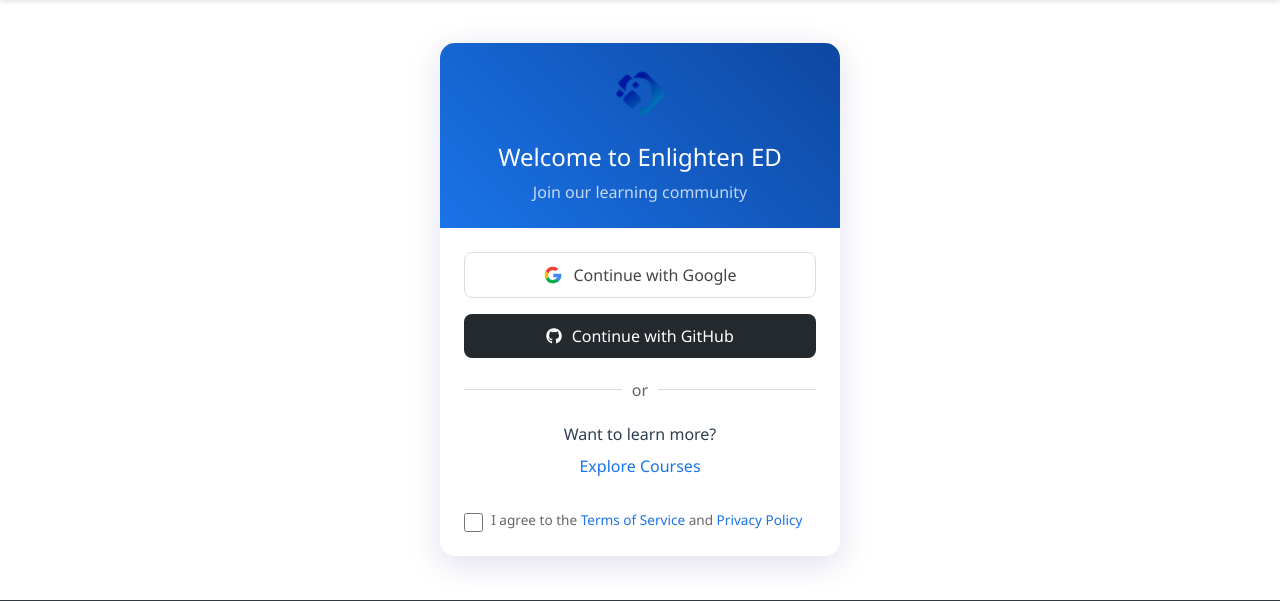
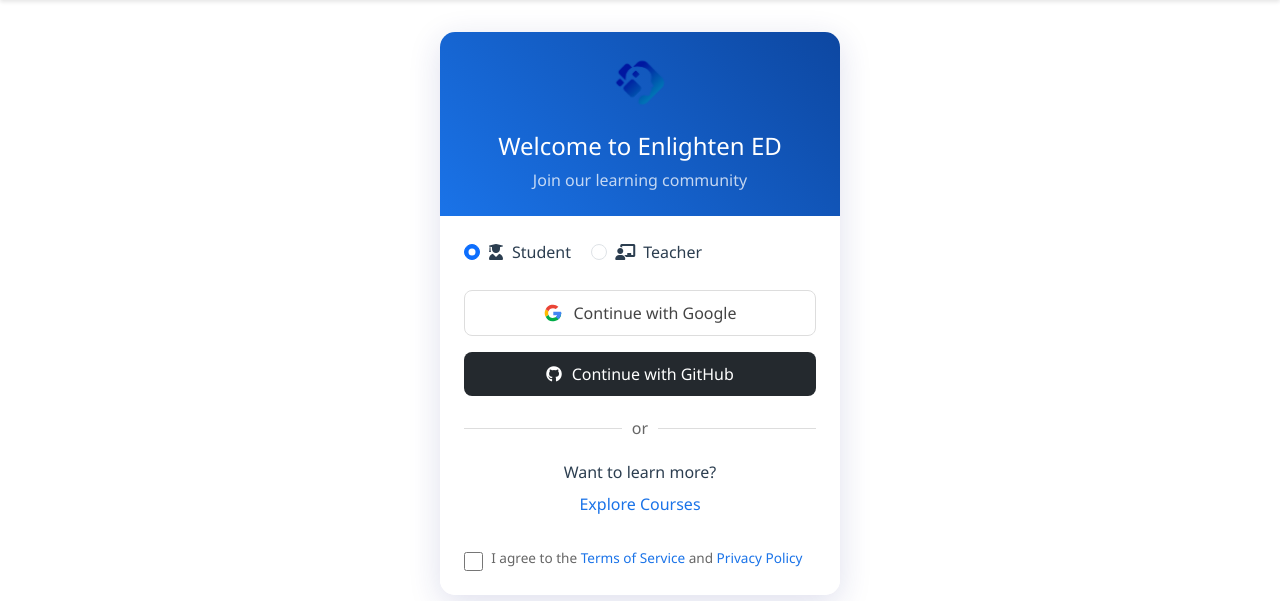
Before and after one commit to rjvtayam/Courseware, a Flask app: page /login in a window 1280 px wide. Shown: the part 84-685 px from the top of the page. Run offline with Flask 3, Linux system fonts and the light colour scheme; some libraries are stand-ins or nearby versions.

Commit message:
feat: implement role-based features (teacher/student) - Add role selection to login form - Update User model with is_teacher field - Add role-specific views in workspace dashboard - Show analytics only for teachers - Show progress tracking for students

```diff
--- a/app/models/models.py
+++ b/app/models/models.py
@@ -16,6 +16,7 @@ class User(UserMixin, db.Model):
 
     # Status
     is_active = db.Column(db.Boolean, default=True)
+    is_teacher = db.Column(db.Boolean, default=False)
     created_at = db.Column(db.DateTime, default=datetime.utcnow)
 
     # Relationships
--- a/app/routes/auth.py
+++ b/app/routes/auth.py
@@ -23,6 +23,10 @@ def login():
 
 @bp.route('/login/google')
 def google_login():
+    # Get role from query parameters
+    role = request.args.get('role', 'student')
+    session['user_role'] = role  # Store role in session
+
     # Find out what URL to hit for Google login
     google_provider_cfg = get_google_provider_cfg()
     authorization_endpoint = google_provider_cfg["authorization_endpoint"]
@@ -32,12 +36,16 @@ def google_login():
     request_uri = google_client.prepare_request_uri(
         authorization_endpoint,
         redirect_uri=url_for('auth.google_callback', _external=True),
-        scope=['openid', 'email', 'profile'],
+        scope=["openid", "email", "profile"],
     )
     return redirect(request_uri)
 
 @bp.route('/login/github')
 def github_login():
+    # Get role from query parameters
+    role = request.args.get('role', 'student')
+    session['user_role'] = role  # Store role in session
+
     # GitHub's OAuth flow
     github_auth_url = f"https://github.com/login/oauth/authorize"
     request_uri = github_client.prepare_request_uri(
@@ -80,6 +88,9 @@ def google_callback():
         unique_id = userinfo_response.json()["sub"]
         users_email = userinfo_response.json()["email"]
         users_name = userinfo_response.json()["given_name"]
+
+        # Get role from session
+        is_teacher = session.pop('user_role', 'student') == 'teacher'
     else:
         flash("User email not available or not verified by Google.", "error")
         return redirect(url_for("auth.login"))
@@ -91,6 +102,8 @@ def google_callback():
             username=users_name,
             email=users_email,
             google_id=unique_id,
+            oauth_provider='google',
+            is_teacher=is_teacher
         )
         db.session.add(user)
         db.session.commit()
@@ -135,6 +148,9 @@ def github_callback():
         flash("Could not get email from GitHub.", "error")
         return redirect(url_for("auth.login"))
 
+    # Get role from session
+    is_teacher = session.pop('user_role', 'student') == 'teacher'
+
     # Create/update user in database
     user = User.query.filter_by(email=github_email).first()
     if not user:
@@ -142,6 +158,8 @@ def github_callback():
             username=github_user['login'],
             email=github_email,
             github_id=str(github_user['id']),
+            oauth_provider='github',
+            is_teacher=is_teacher
         )
         db.session.add(user)
         db.session.commit()
--- a/app/static/js/auth/login.js
+++ b/app/static/js/auth/login.js
@@ -10,4 +10,32 @@ document.addEventListener('DOMContentLoaded', function() {
             this.style.transform = 'translateY(0)';
         });
     });
+
+    // Get role selection elements
+    const roleStudent = document.getElementById('roleStudent');
+    const roleTeacher = document.getElementById('roleTeacher');
+    const googleBtn = document.querySelector('.btn-google');
+    const githubBtn = document.querySelector('.btn-github');
+
+    // Function to update OAuth URLs with role parameter
+    function updateOAuthUrls() {
+        const role = document.querySelector('input[name="role"]:checked').value;
+
+        // Update Google OAuth URL
+        const googleUrl = new URL(googleBtn.href);
+        googleUrl.searchParams.set('role', role);
+        googleBtn.href = googleUrl.toString();
+
+        // Update GitHub OAuth URL
+        const githubUrl = new URL(githubBtn.href);
+        githubUrl.searchParams.set('role', role);
+        githubBtn.href = githubUrl.toString();
+    }
+
+    // Add event listeners for role changes
+    roleStudent.addEventListener('change', updateOAuthUrls);
+    roleTeacher.addEventListener('change', updateOAuthUrls);
+
+    // Initialize URLs with default role (student)
+    updateOAuthUrls();
 });
--- a/app/templates/auth/login.html
+++ b/app/templates/auth/login.html
@@ -1,4 +1,6 @@
 {% extends "base.html" %}
+
+{% block title %}Login{% endblock %}
 
 {% block extra_css %}
 <link rel="stylesheet" href="{{ url_for('static', filename='css/auth/login.css') }}">
@@ -20,6 +22,21 @@
                 </div>
 
                 <div class="login-body">
+                    <div class="role-selection mb-4">
+                        <div class="form-check form-check-inline">
+                            <input class="form-check-input" type="radio" name="role" id="roleStudent" value="student" checked>
+                            <label class="form-check-label" for="roleStudent">
+                                <i class="fas fa-user-graduate me-2"></i>Student
+                            </label>
+                        </div>
+                        <div class="form-check form-check-inline">
+                            <input class="form-check-input" type="radio" name="role" id="roleTeacher" value="teacher">
+                            <label class="form-check-label" for="roleTeacher">
+                                <i class="fas fa-chalkboard-teacher me-2"></i>Teacher
+                            </label>
+                        </div>
+                    </div>
+
                     <div class="oauth-buttons">
                         <a href="{{ url_for('auth.google_login') }}" class="oauth-btn google-btn">
                             <img src="{{ url_for('static', filename='images/google.svg') }}" alt="Google">
```
